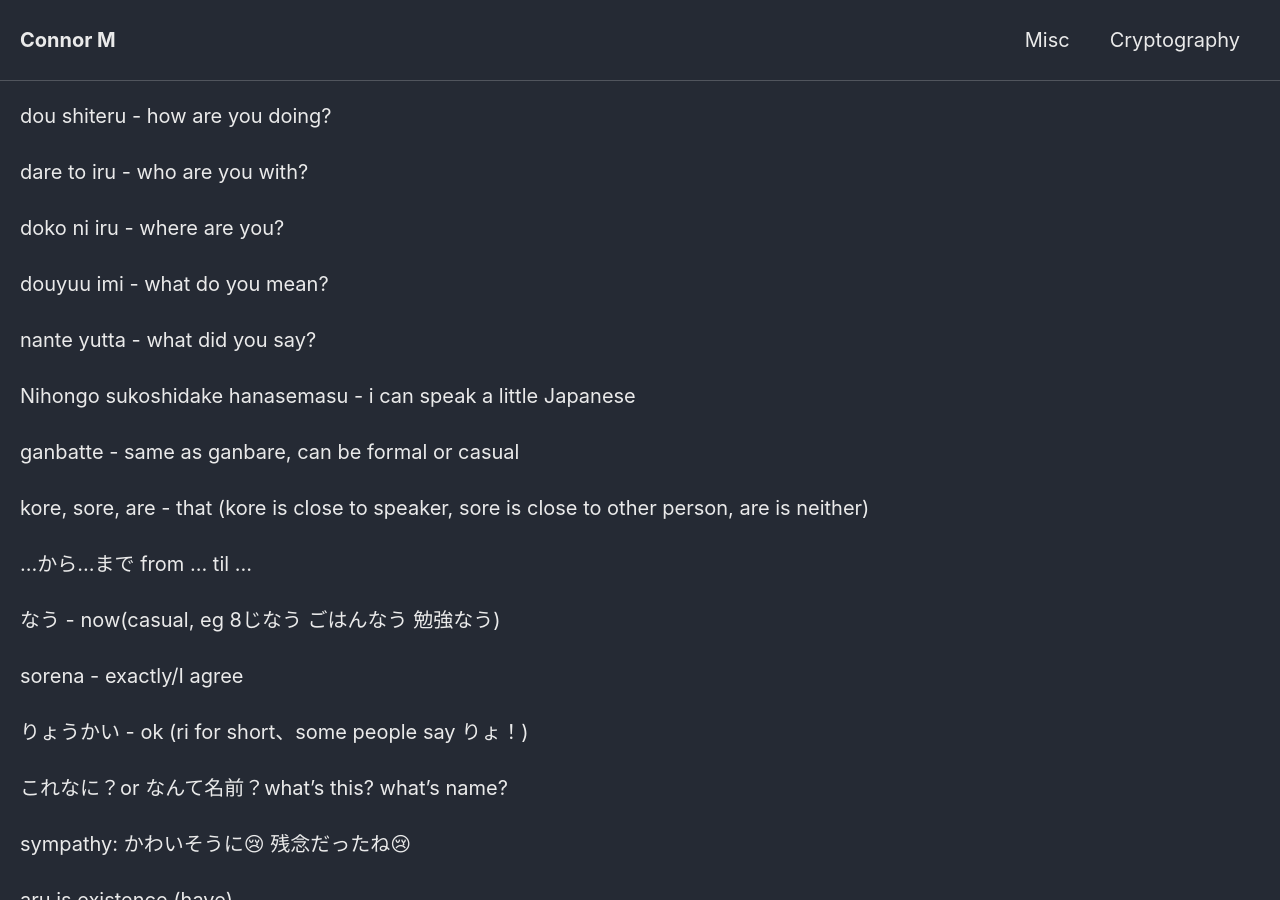
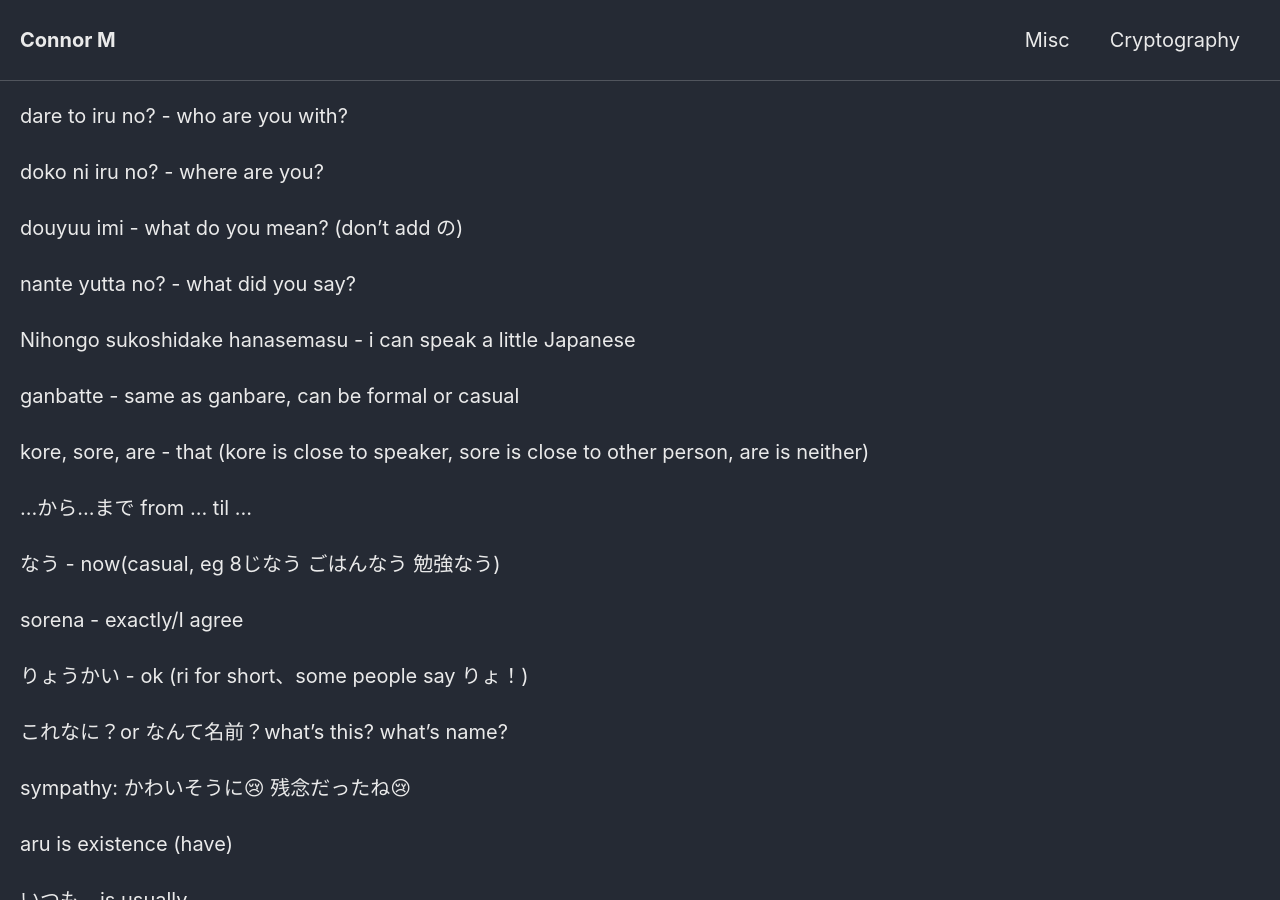
Before and after one commit to Connor-McCartney/Connor-McCartney.github.io, a Jekyll site: the page built from _pages/misc/japanese.md, in a window 1280 px wide and 900 px high. Built offline with Jekyll 4.4.1, drawn with Linux system fonts in a browser that asks for light colours; cached includes are drawn as plain includes; our own code applies the rules of GitHub Pages for plain Markdown files.

Commit message:
Update japanese.md

```diff
--- a/_pages/misc/japanese.md
+++ b/_pages/misc/japanese.md
@@ -1,12 +1,11 @@
-dou shiteru - how are you doing?
 
-dare to iru - who are you with?
+dare to iru no? - who are you with?
 
-doko ni iru - where are you?
+doko ni iru no? - where are you?
 
-douyuu imi - what do you mean?
+douyuu imi - what do you mean? (don't add の)
 
-nante yutta - what did you say?
+nante yutta no? - what did you say?
 
 Nihongo sukoshidake hanasemasu - i can speak a little Japanese
 
```
